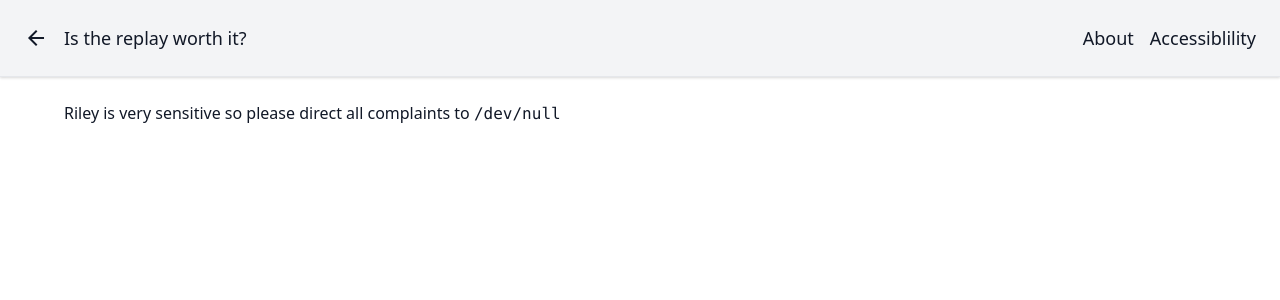
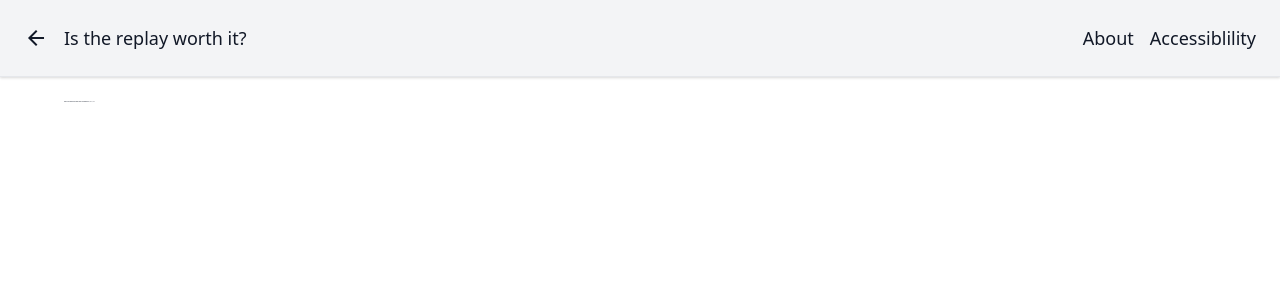
Before and after one commit to rileyherman/accessibility-dev-day, an Angular app: page /about in a window 1280 px wide. Shown: the top 300 px of the page. Built offline with nearby package versions, Linux system fonts and the light colour scheme.

Commit message:
well I did something and now I'm tired so sue me

```diff
--- a/src/app/components/content/content.component.ts
+++ b/src/app/components/content/content.component.ts
@@ -3,7 +3,27 @@ import { Component } from '@angular/core';
 @Component({
   selector: 'app-content',
   template: `
-    <div class="grid grid-cols-6 p-8">
+  <!-- Task 1 - Aria-l bold
+    ARIA elements are
+    Why would you do this?
+    For accessibility reasons, of course!
+    aria-hidden removes elements from the accessibility tree that are extraneous or irrelevant.
+    Unfortunately, here we're removing the bulk of our site from the accessibility tree, which
+    is not a good idea.
+
+    The general advice is to use HTML5 attributes with built in aria elements. I know we all just
+    use <div> for everything
+
+    Remove the offending attribute, please!
+
+    Reference:
+    https://developer.mozilla.org/en-US/docs/Web/Accessibility/ARIA
+    https://developer.mozilla.org/en-US/docs/Web/Accessibility/Keyboard-navigable_JavaScript_widgets
+    https://w3c.github.io/using-aria/
+
+    Next task in ../../../main.ts
+   -->
+    <div class="grid grid-cols-6 p-8" aria-hidden="true">
       <div class="col-start-2 col-span-4">
         <ng-content></ng-content>
       </div>
--- a/src/main.ts
+++ b/src/main.ts
@@ -10,3 +10,13 @@ if (environment.production) {
 
 platformBrowserDynamic().bootstrapModule(AppModule)
   .catch(err => console.error(err));
+
+  // Task 2 - Just because you can, doesn't mean you should
+  // You're developers - I don't need to explain to you why this is a dumb piece of code.
+  // BUT I do want you to run Lighthouse with this still here and see if it gets detected.
+  // Note that if you haven't done Task 1, that will be detected by Lighthouse.
+
+  // Next task in ./styles.css
+  document.addEventListener('keydown', function (e) {
+    e.preventDefault();
+  });
--- a/src/styles.css
+++ b/src/styles.css
@@ -1,3 +1,31 @@
 @tailwind base;
 @tailwind components;
 @tailwind utilities;
+
+/* Task 3.a - Make like OJ and focus
+    Many users only use the keyboard to navigate your site. They often use visual cues such as
+    the outline that happens when you focus an element. This doesn't mean they can't use the
+    input, it just means that they will have a more frustrating experience.
+*/
+input:focus {
+    outline: none !important;
+}
+
+/* Task 3.b - Mouse trap
+    In the last task we excluded keyboard users - mouse users are even easier to exclude with a
+    teeny bit of css. Why would you do this? I don't know, I'm just trying to be an asshole.
+*/
+
+*, *:hover {
+    cursor: none;
+}
+
+/* Task 3.c - Font of youth
+    Reducing the font size on the body component not only affects every component without a specified
+    font size, it affects reader mode as well. Reader mode can be enabled in Chrome using
+    chrome://flags/#enable-reader-mode. This could be disabled for a variety of reasons,
+*/
+body {
+    pointer-events: none; /* for 3.b */
+    font-size: 1px;
+}
```
